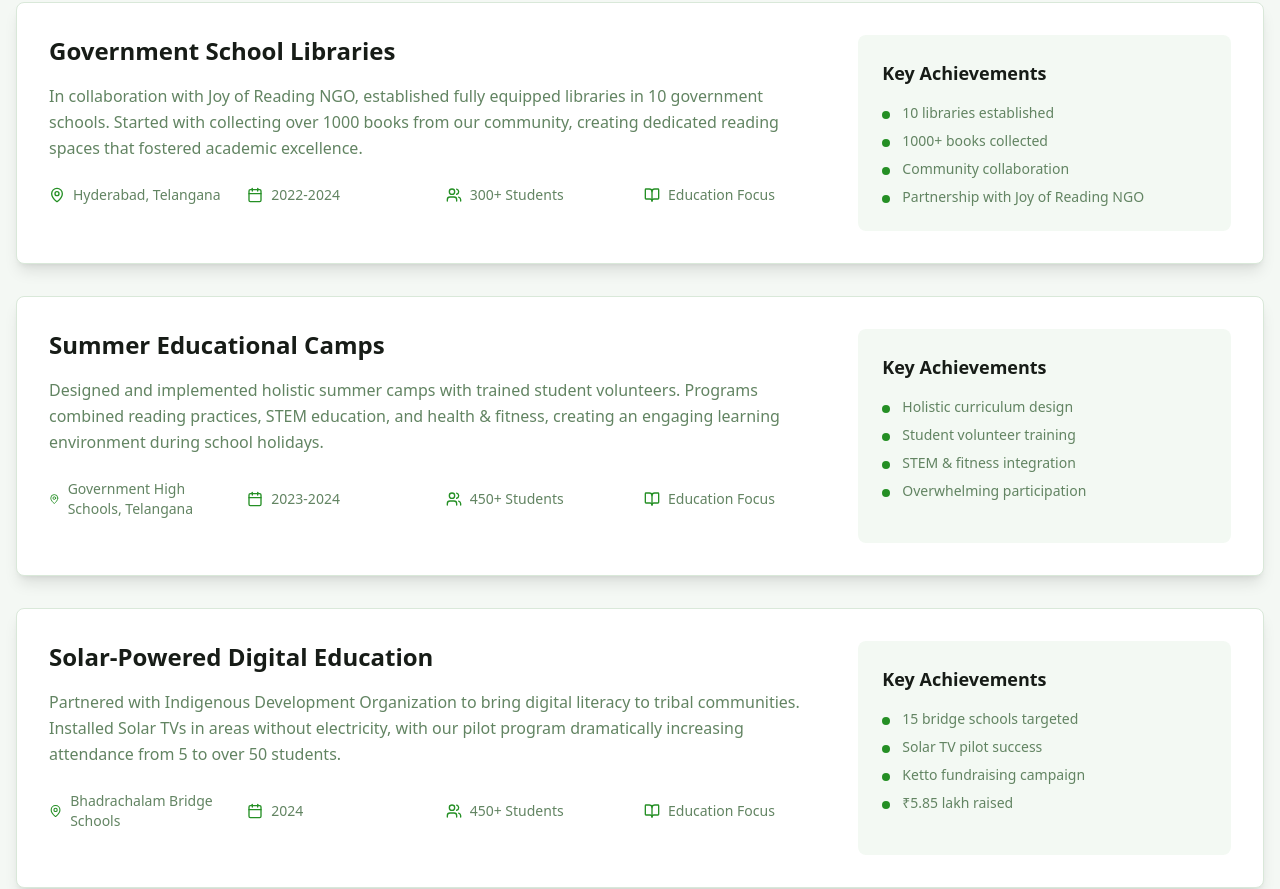
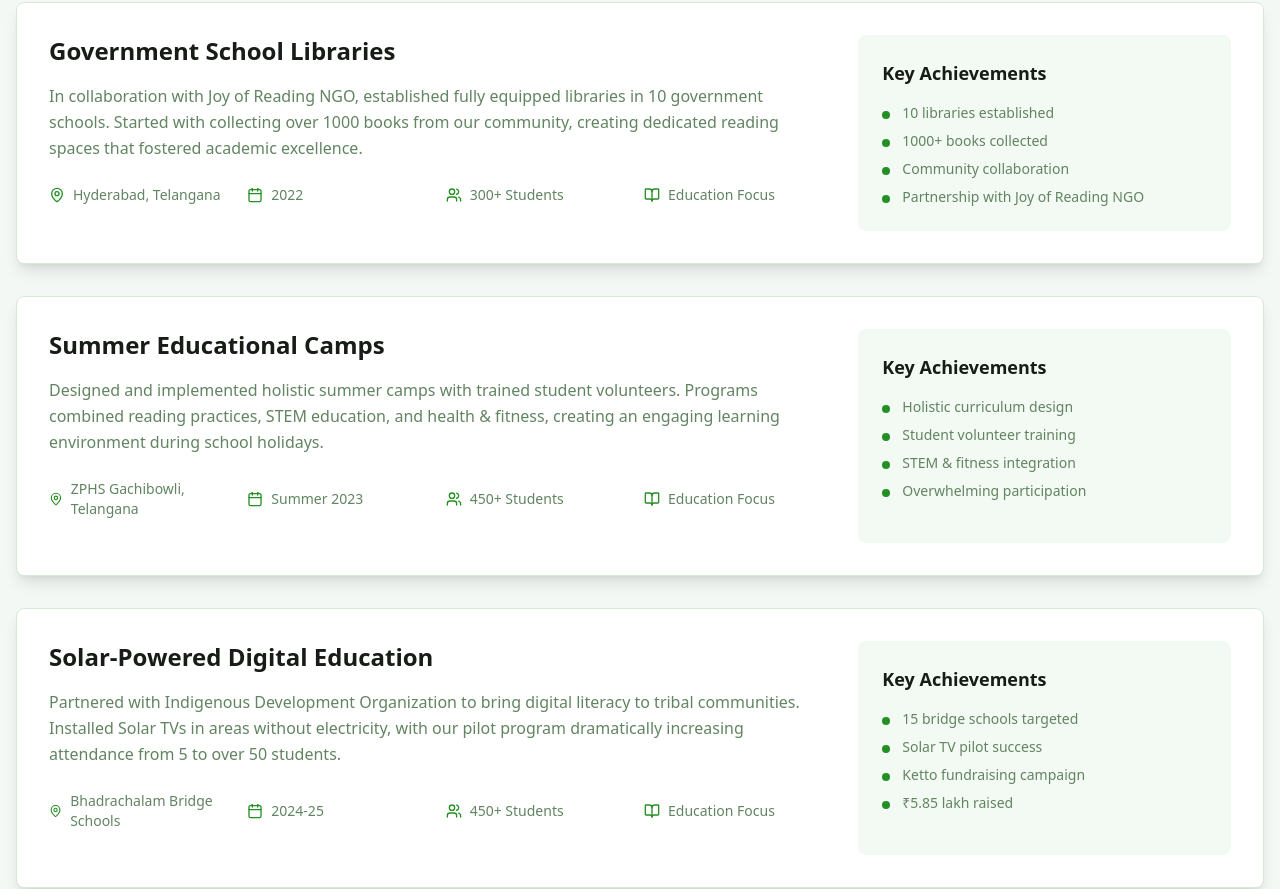
Before and after one commit to Adarsh380/samskaar-green-template-web, a React (Vite) app: page /impact in a window 1280 px wide. Shown: the part 2498-3387 px from the top of the page. Built offline with nearby package versions, Linux system fonts and the light colour scheme.

Commit message:
Update impact page dates
Update the dates for the government school libraries, summer camp, and solar-powered digital education on the impact page.

```diff
--- a/src/pages/Impact.tsx
+++ b/src/pages/Impact.tsx
@@ -34,15 +34,15 @@ const Impact = () => {
     {
       title: "Government School Libraries",
       location: "Hyderabad, Telangana",
-      date: "2022-2024",
+      date: "2022",
       students: "300+",
       description: "In collaboration with Joy of Reading NGO, established fully equipped libraries in 10 government schools. Started with collecting over 1000 books from our community, creating dedicated reading spaces that fostered academic excellence.",
       achievements: ["10 libraries established", "1000+ books collected", "Community collaboration", "Partnership with Joy of Reading NGO"]
     },
     {
       title: "Summer Educational Camps",
-      location: "Government High Schools, Telangana",
-      date: "2023-2024",
+      location: "ZPHS Gachibowli, Telangana",
+      date: "Summer 2023",
       students: "450+",
       description: "Designed and implemented holistic summer camps with trained student volunteers. Programs combined reading practices, STEM education, and health & fitness, creating an engaging learning environment during school holidays.",
       achievements: ["Holistic curriculum design", "Student volunteer training", "STEM & fitness integration", "Overwhelming participation"]
@@ -50,7 +50,7 @@ const Impact = () => {
     {
       title: "Solar-Powered Digital Education",
       location: "Bhadrachalam Bridge Schools",
-      date: "2024",
+      date: "2024-25",
       students: "450+",
       description: "Partnered with Indigenous Development Organization to bring digital literacy to tribal communities. Installed Solar TVs in areas without electricity, with our pilot program dramatically increasing attendance from 5 to over 50 students.",
       achievements: ["15 bridge schools targeted", "Solar TV pilot success", "Ketto fundraising campaign", "₹5.85 lakh raised"]
```
